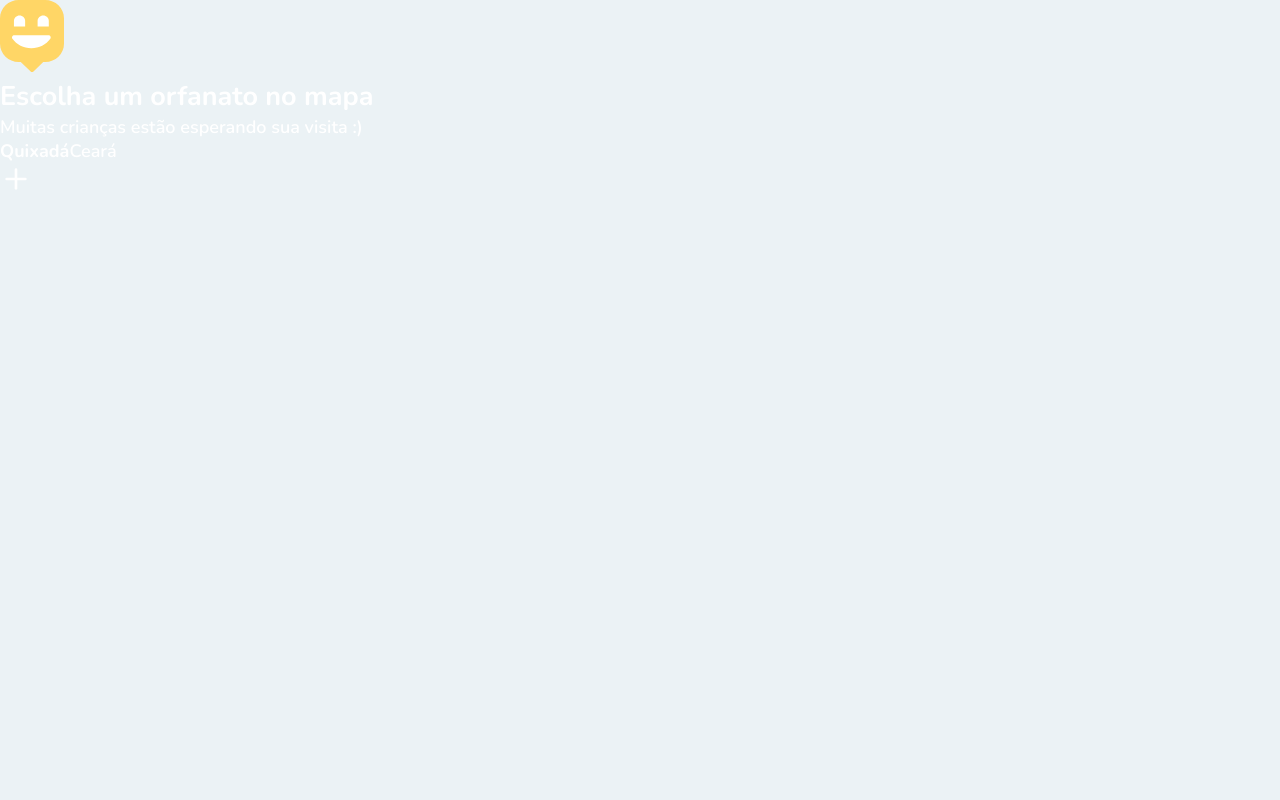
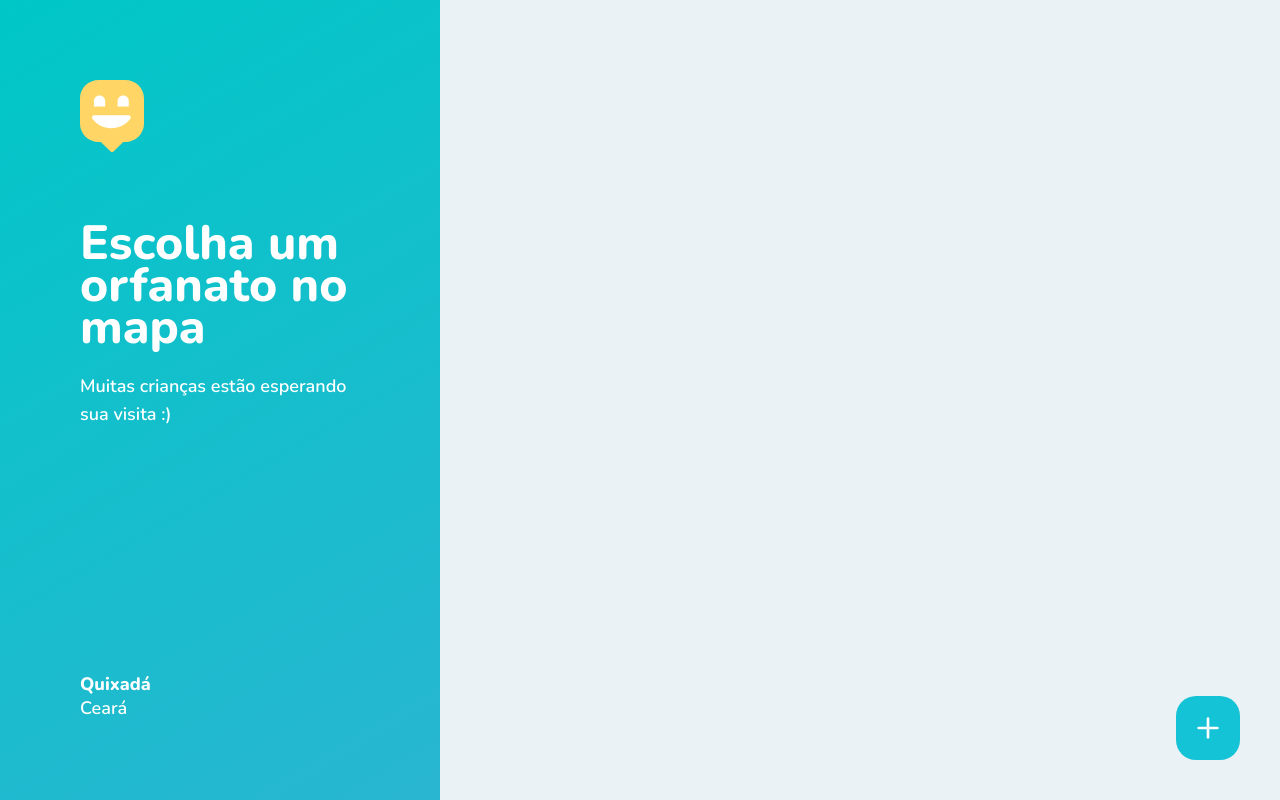
Before and after one commit to gustavocolombo/Happy-NLW3, a React (Create React App) app in the folder web/: page /app in a window 1280 px wide. Built offline with nearby package versions, Linux system fonts and the light colour scheme.

Commit message:
estilização side-bar mapa de orfanatos

```diff
--- a/web/src/styles/pages/orphanagesMap.css
+++ b/web/src/styles/pages/orphanagesMap.css
@@ -0,0 +1,60 @@
+#page-map{
+  width: 100vw;
+  height: 100vh;
+
+  position: relative;
+  display: flex;
+}
+
+#page-map aside{
+  width: 440px;
+  background: linear-gradient(329.54deg, #29B6D1 0%, #00C7C7 100%);
+  padding:80px;
+
+  display:flex;
+  flex-direction: column;
+  justify-content: space-between;
+}
+
+#page-map aside h2{
+  font-size: 48px;
+  font-weight: 800;
+  line-height: 42px;
+  margin-top: 64px;
+}
+
+#page-map aside p{
+  line-height: 28px;
+  margin-top: 24px;
+}
+
+#page-map aside footer{
+  display: flex;
+  flex-direction: column;
+  line-height: 24px;
+}
+
+#page-map aside footer strong {
+  font-weight: 800;
+}
+
+#page-map .create-orphanages{
+  position: absolute;
+  right: 40px;
+  bottom: 40px;
+
+  width:64px;
+  height: 64px;
+  background: #15c3d6;
+  border-radius:20px;
+
+  display: flex;
+  justify-content: center;
+  align-items: center;
+
+  transition: background-color 0.3s;
+}
+
+#page-map .create-orphanages:hover{
+  background: #17d6eb;
+}
```
